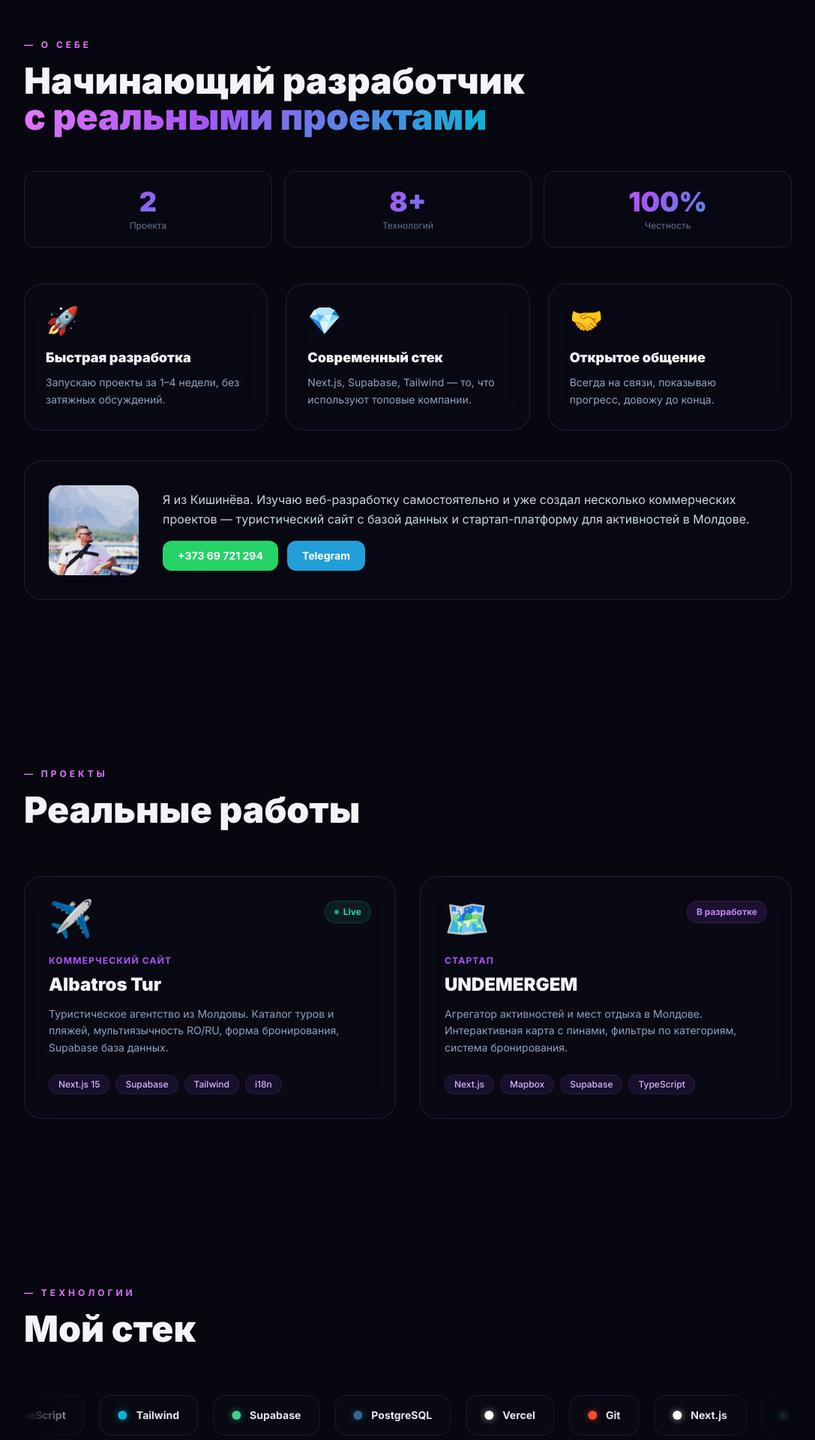
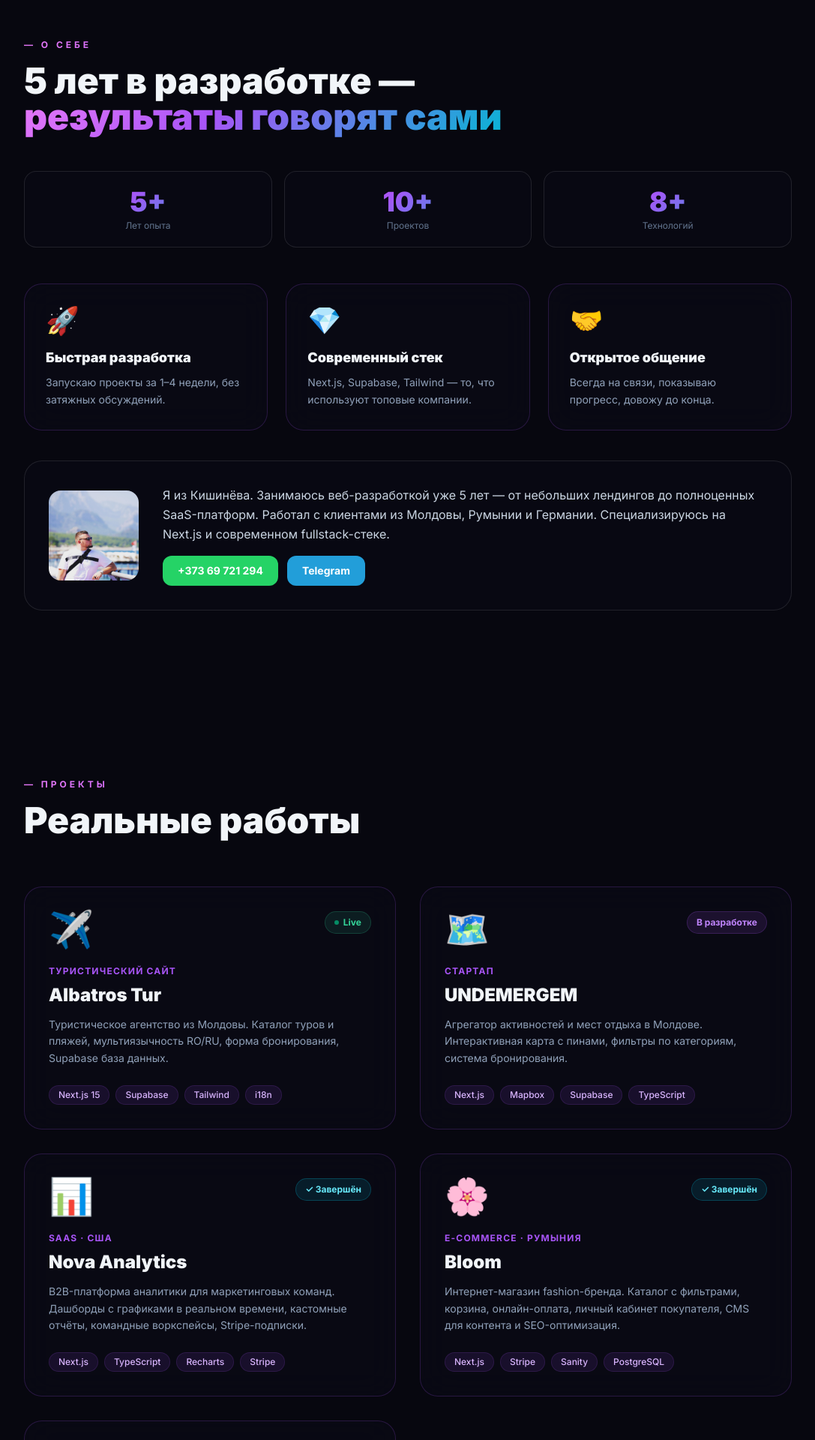
Before and after one commit to boomerang1312/portfolio, a Next.js app: page / in a window 1280 px wide. Shown: the part 860-2780 px from the top of the page at 75% size, without its empty margins (96-1183 px from the left). Built offline with nearby package versions, Linux system fonts and the light colour scheme.

Commit message:
Add 3 intl projects, restyle as 5yr experience, fix done badge

```diff
--- a/app/page.tsx
+++ b/app/page.tsx
@@ -7,8 +7,11 @@
 const ROLES = ["Web Developer","Next.js Engineer","Full-Stack Developer","5 лет опыта"];
 
 const PROJECTS = [
-  { name:"Albatros Tur", tag:"Коммерческий сайт", desc:"Туристическое агентство из Молдовы. Каталог туров и пляжей, мультиязычность RO/RU, форма бронирования, Supabase база данных.", url:"https://albatrostur-site.vercel.app", stack:["Next.js 15","Supabase","Tailwind","i18n"], emoji:"✈️", live:true },
-  { name:"UNDEMERGEM",   tag:"Стартап",           desc:"Агрегатор активностей и мест отдыха в Молдове. Интерактивная карта с пинами, фильтры по категориям, система бронирования.",  url:"#",                                    stack:["Next.js","Mapbox","Supabase","TypeScript"], emoji:"🗺️", live:false },
+  { name:"Albatros Tur",   tag:"Туристический сайт",  desc:"Туристическое агентство из Молдовы. Каталог туров и пляжей, мультиязычность RO/RU, форма бронирования, Supabase база данных.", url:"https://albatrostur-site.vercel.app", stack:["Next.js 15","Supabase","Tailwind","i18n"],    emoji:"✈️", live:true },
+  { name:"UNDEMERGEM",     tag:"Стартап",              desc:"Агрегатор активностей и мест отдыха в Молдове. Интерактивная карта с пинами, фильтры по категориям, система бронирования.",    url:"#",                                    stack:["Next.js","Mapbox","Supabase","TypeScript"], emoji:"🗺️", live:false },
+  { name:"Nova Analytics", tag:"SaaS · США",           desc:"B2B-платформа аналитики для маркетинговых команд. Дашборды с графиками в реальном времени, кастомные отчёты, командные воркспейсы, Stripe-подписки.", stack:["Next.js","TypeScript","Recharts","Stripe"],   emoji:"📊", done:true },
+  { name:"Bloom",          tag:"E-commerce · Румыния", desc:"Интернет-магазин fashion-бренда. Каталог с фильтрами, корзина, онлайн-оплата, личный кабинет покупателя, CMS для контента и SEO-оптимизация.", stack:["Next.js","Stripe","Sanity","PostgreSQL"],     emoji:"🌸", done:true },
+  { name:"RentEasy",       tag:"Недвижимость · Германия", desc:"Платформа краткосрочной аренды жилья. Поиск по карте, система бронирования с календарём, верификация пользователей, автоматические уведомления.", stack:["Next.js","Mapbox","Prisma","Supabase"],       emoji:"🏡", done:true },
 ];
 
 const STACK = [
@@ -427,17 +430,17 @@ export default function Portfolio() {
           <Reveal>
             <p className="text-xs font-bold uppercase tracking-[4px] mb-4 g-text">— О себе</p>
             <h2 className="text-4xl md:text-5xl font-black mb-12">
-              Начинающий разработчик<br />
-              <span className="g-text">с реальными проектами</span>
+              5 лет в разработке —<br />
+              <span className="g-text">результаты говорят сами</span>
             </h2>
           </Reveal>
 
           {/* Stats */}
           <div className="grid grid-cols-3 gap-4 mb-12">
             {[
-              { num: 2,   suffix: "",   label: "Проекта" },
-              { num: 8,   suffix: "+",  label: "Технологий" },
-              { num: 100, suffix: "%",  label: "Честность" },
+              { num: 5,  suffix: "+", label: "Лет опыта" },
+              { num: 10, suffix: "+", label: "Проектов" },
+              { num: 8,  suffix: "+", label: "Технологий" },
             ].map(({ num, suffix, label }, i) => (
               <Reveal key={label} delay={i * 0.1}>
                 <div className="text-center glass rounded-2xl p-5 border border-white/10">
@@ -471,7 +474,7 @@ export default function Portfolio() {
               </div>
               <div>
                 <p className="text-slate-300 leading-relaxed mb-4">
-                  Я из Кишинёва. Изучаю веб-разработку самостоятельно и уже создал несколько коммерческих проектов — туристический сайт с базой данных и стартап-платформу для активностей в Молдове.
+                  Я из Кишинёва. Занимаюсь веб-разработкой уже 5 лет — от небольших лендингов до полноценных SaaS-платформ. Работал с клиентами из Молдовы, Румынии и Германии. Специализируюсь на Next.js и современном fullstack-стеке.
                 </p>
                 <div className="flex flex-wrap gap-3">
                   <MagBtn href="tel:+37369721294"
@@ -510,6 +513,11 @@ export default function Portfolio() {
                         style={{ background: "rgba(52,211,153,0.1)", color: "#34d399", border: "1px solid rgba(52,211,153,0.2)" }}>
                         <span className="w-1.5 h-1.5 rounded-full bg-emerald-400 animate-pulse" />Live
                       </a>
+                    ) : p.done ? (
+                      <span className="text-xs font-bold px-3 py-1.5 rounded-full"
+                        style={{ background: "rgba(6,182,212,0.12)", color: "#67e8f9", border: "1px solid rgba(6,182,212,0.25)" }}>
+                        ✓ Завершён
+                      </span>
                     ) : (
                       <span className="text-xs font-bold px-3 py-1.5 rounded-full"
                         style={{ background: "rgba(168,85,247,0.12)", color: "#c084fc", border: "1px solid rgba(168,85,247,0.2)" }}>
```
